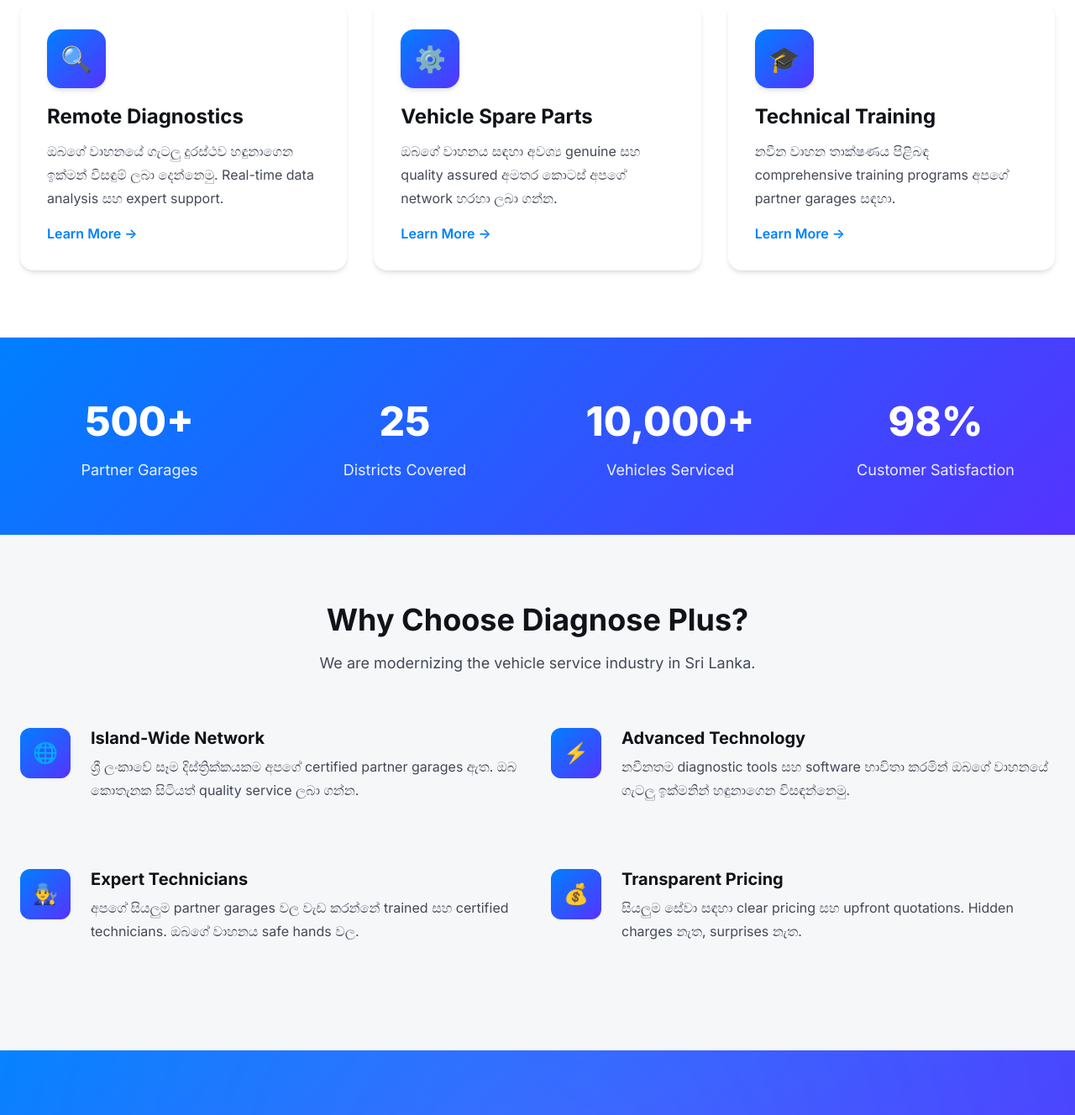
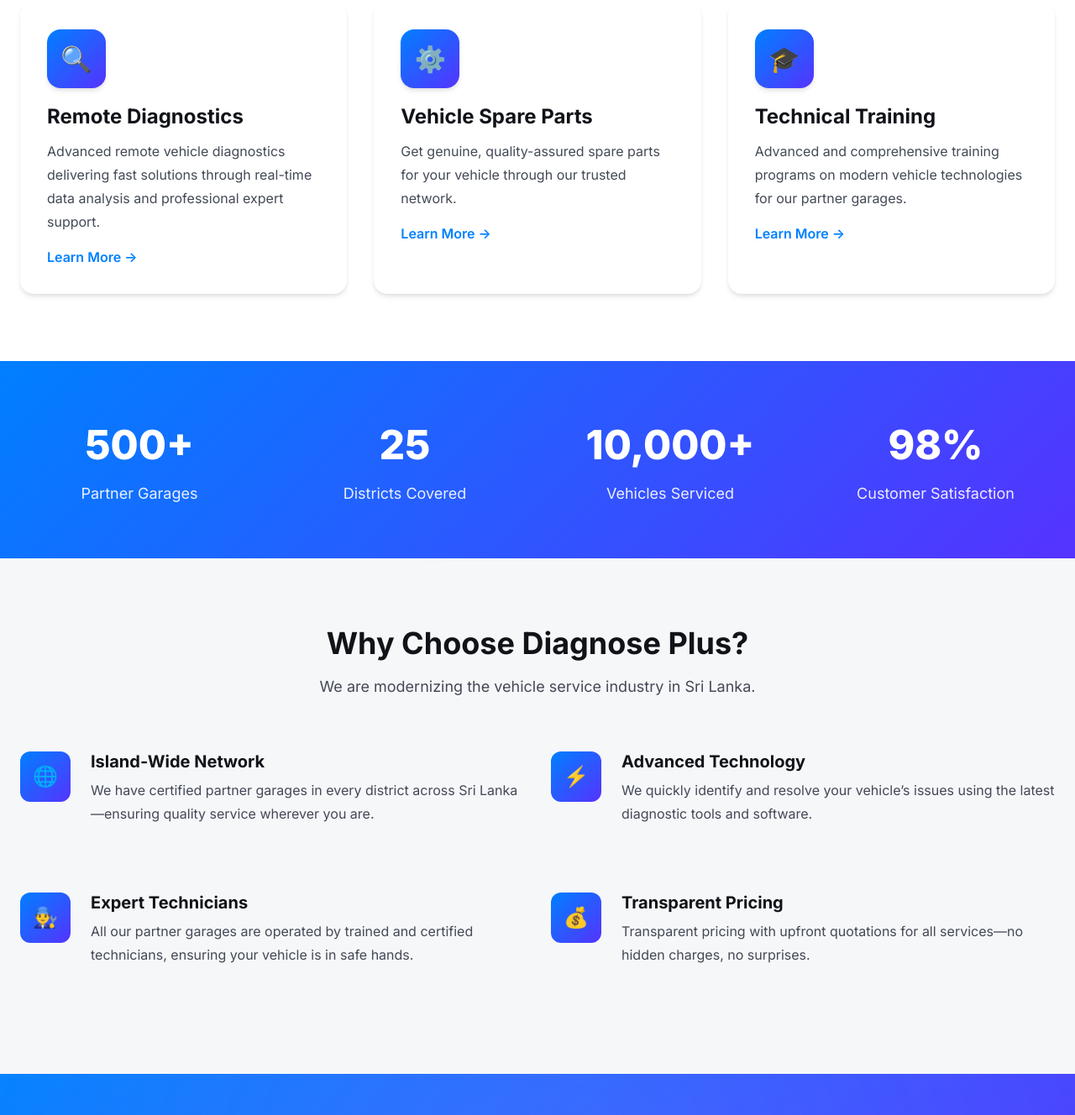
Before and after one commit to sajinux/diagnose-plus, a plain HTML site: page index.html in a window 1280 px wide. Shown: the part 1038-2366 px from the top of the page at 84% size. Drawn offline with Linux system fonts and the light colour scheme.

Commit message:
Update: Index page improvements

```diff
--- a/index.html
+++ b/index.html
@@ -1,18 +1,18 @@
 <!DOCTYPE html>
-<html lang="si">
+<html lang="en">
 
 <head>
     <meta charset="UTF-8">
     <meta name="viewport" content="width=device-width, initial-scale=1.0">
     <meta name="description"
-        content="Diagnose Plus - ශ්‍රී ලංකාවේ ප්‍රමුඛතම වාහන දෝෂ විනිශ්චය තාක්ෂණ සේවා සපයන්නා. Remote diagnostics, spare parts, සහ technical training.">
+        content="Diagnose Plus - Leading Automotive Diagnostic Solutions in Sri Lanka. Remote diagnostics, spare parts, සහ technical training.">
     <meta name="keywords"
         content="vehicle diagnostics, car repair, Sri Lanka, remote diagnostics, automotive technology">
     <meta name="author" content="Diagnose Plus">
 
     <!-- Open Graph Meta Tags -->
     <meta property="og:title" content="Diagnose Plus - Vehicle Diagnostics Network">
-    <meta property="og:description" content="ශ්‍රී ලංකාවේ ප්‍රමුඛතම වාහන දෝෂ විනිශ්චය තාක්ෂණ සේවා සපයන්නා">
+    <meta property="og:description" content="Leading Automotive Diagnostic Solutions in Sri Lanka">
     <meta property="og:type" content="website">
 
     <title>Diagnose Plus - Vehicle Diagnostics Network | Sri Lanka</title>
@@ -95,8 +95,7 @@
                     <div class="service-icon">🔍</div>
                     <h3 class="service-title">Remote Diagnostics</h3>
                     <p class="service-description">
-                        ඔබගේ වාහනයේ ගැටලු දුරස්ථව හඳුනාගෙන ඉක්මන් විසඳුම් ලබා දෙන්නෙමු. Real-time data analysis සහ
-                        expert support.
+                        Advanced remote vehicle diagnostics delivering fast solutions through real-time data analysis and professional expert support.
                     </p>
                     <a href="services.html#remote-diagnostics" class="service-link">
                         Learn More →
@@ -108,7 +107,7 @@
                     <div class="service-icon">⚙️</div>
                     <h3 class="service-title">Vehicle Spare Parts</h3>
                     <p class="service-description">
-                        ඔබගේ වාහනය සඳහා අවශ්‍ය genuine සහ quality assured අමතර කොටස් අපගේ network හරහා ලබා ගන්න.
+                        Get genuine, quality-assured spare parts for your vehicle through our trusted network.
                     </p>
                     <a href="services.html#spare-parts" class="service-link">
                         Learn More →
@@ -120,7 +119,7 @@
                     <div class="service-icon">🎓</div>
                     <h3 class="service-title">Technical Training</h3>
                     <p class="service-description">
-                        නවීන වාහන තාක්ෂණය පිළිබඳ comprehensive training programs අපගේ partner garages සඳහා.
+                        Advanced and comprehensive training programs on modern vehicle technologies for our partner garages.
                     </p>
                     <a href="services.html#training" class="service-link">
                         Learn More →
@@ -170,8 +169,7 @@
                     <div class="feature-content">
                         <h3>Island-Wide Network</h3>
                         <p>
-                            ශ්‍රී ලංකාවේ සෑම දිස්ත්‍රික්කයකම අපගේ certified partner garages ඇත. ඔබ කොතැනක සිටියත්
-                            quality service ලබා ගන්න.
+                            We have certified partner garages in every district across Sri Lanka—ensuring quality service wherever you are.
                         </p>
                     </div>
                 </div>
@@ -181,8 +179,7 @@
                     <div class="feature-content">
                         <h3>Advanced Technology</h3>
                         <p>
-                            නවීනතම diagnostic tools සහ software භාවිතා කරමින් ඔබගේ වාහනයේ ගැටලු ඉක්මනින් හඳුනාගෙන
-                            විසඳන්නෙමු.
+                            We quickly identify and resolve your vehicle’s issues using the latest diagnostic tools and software.
                         </p>
                     </div>
                 </div>
@@ -192,8 +189,7 @@
                     <div class="feature-content">
                         <h3>Expert Technicians</h3>
                         <p>
-                            අපගේ සියලුම partner garages වල වැඩ කරන්නේ trained සහ certified technicians. ඔබගේ වාහනය safe
-                            hands වල.
+                            All our partner garages are operated by trained and certified technicians, ensuring your vehicle is in safe hands.
                         </p>
                     </div>
                 </div>
@@ -203,7 +199,7 @@
                     <div class="feature-content">
                         <h3>Transparent Pricing</h3>
                         <p>
-                            සියලුම සේවා සඳහා clear pricing සහ upfront quotations. Hidden charges නැත, surprises නැත.
+                            Transparent pricing with upfront quotations for all services—no hidden charges, no surprises.
                         </p>
                     </div>
                 </div>
```
